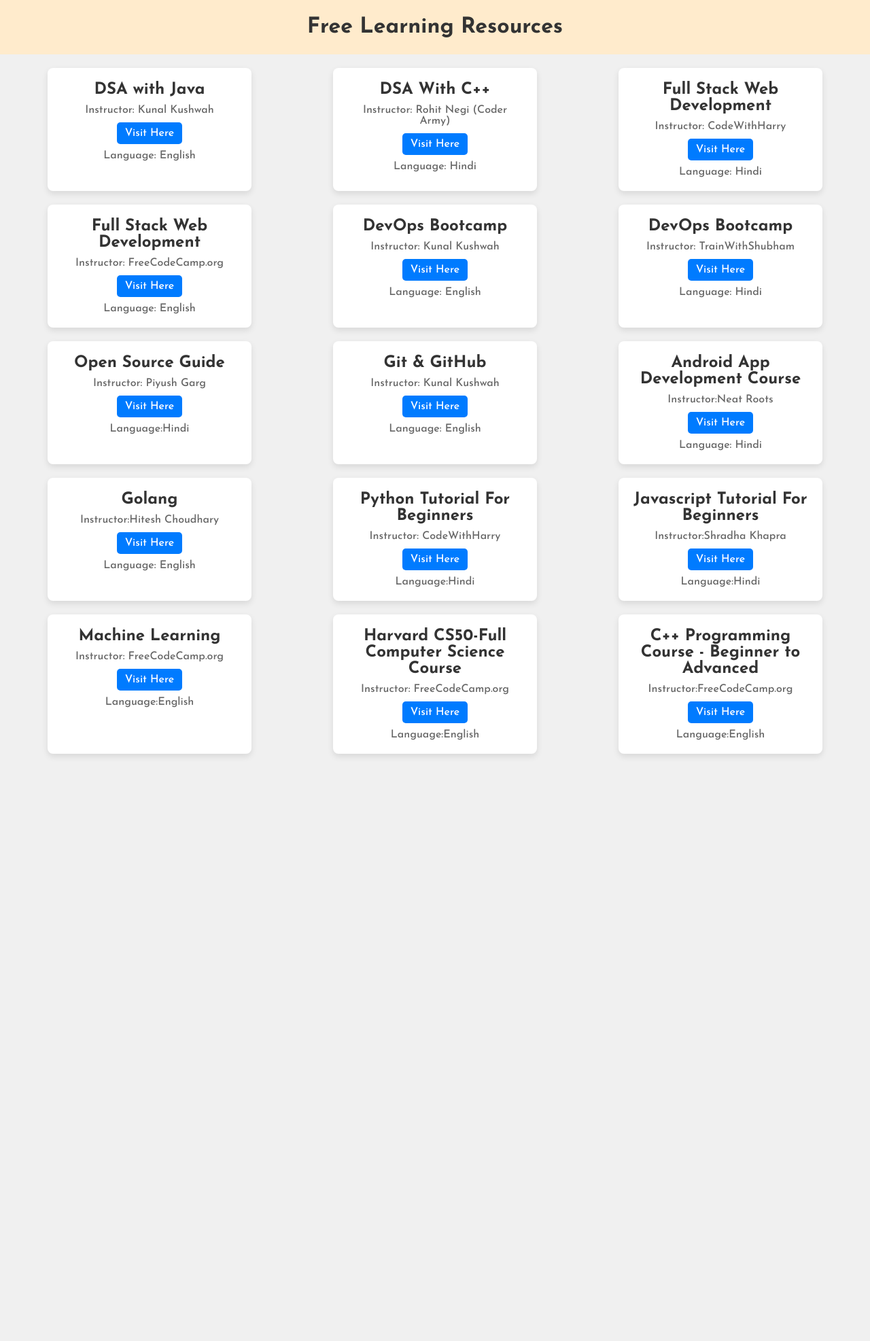
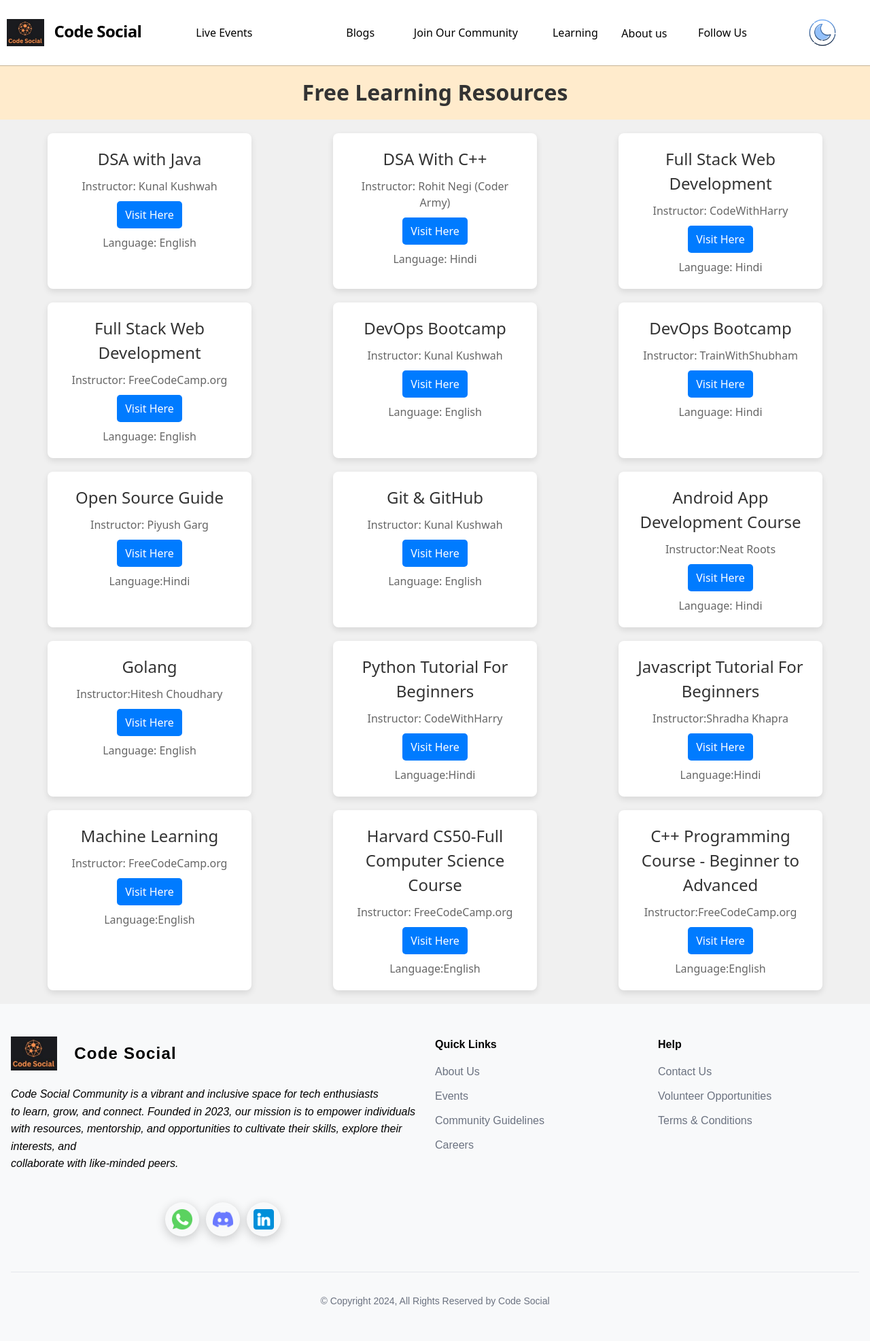
Before and after one commit to Code-Social/official-website, a plain HTML site: page Resources.html in a window 1280 px wide. Shown: the whole page at 68% size. Before the commit the page ends 1129 px from the top, so only its background shows below. Drawn offline with nearby package versions, Linux system fonts and the light colour scheme.

Commit message:
feat: added navbar and footer to Resources.html

```diff
--- a/Resources.html
+++ b/Resources.html
@@ -4,12 +4,91 @@
     <meta charset="UTF-8">
     <meta name="viewport" content="width=device-width, initial-scale=1.0">
     <title>Free Learning Resources</title>
-    <link rel="stylesheet" href="./Resources.css">
+    <link rel="stylesheet" href="styles.css" type="text/css" />
+    <link rel="stylesheet" href="Resources.css">
+    <script src="script.js" defer></script>
+    <script type="text/javascript" src="darkmode.js" defer></script>
     <link rel="preconnect" href="https://fonts.googleapis.com">
     <link rel="preconnect" href="https://fonts.gstatic.com" crossorigin>
     <link href="https://fonts.googleapis.com/css2?family=Josefin+Sans:wght@300;500;700&display=swap" rel="stylesheet">
+    <link href="https://cdn.jsdelivr.net/npm/tailwindcss@2.2.19/dist/tailwind.min.css" rel="stylesheet">
 </head>
 <body>
+    <!-- Adding Navbar -->
+    <nav class="navbar">
+        <a href="index.html" class="flex"><img src="images/logo.png" class="logo">
+            <span class="website-name tracking-tight ">Code Social</span></a>
+
+
+        <!-- Hamburger Menu -->
+        <div class="hamburger-menu">
+            <div class="toggle-button">
+                <img src="images/hamburger.png" alt="open" id="hamburger-img">
+
+            </div>
+        </div>
+
+        <!-- Navbar Links -->
+        <ul class="navbar-links flex  ">
+            <li class="ml-20">
+                <a href="maintenance.html">Live Events</a>
+                <ul class="dropdown  ">
+                    <li><a href="register.html">Register Now</a></li>
+                    <li><a href="maintenance.html">Why don't you react?</a></li>
+
+                </ul>
+            </li>
+         <!-- blog section -->
+            <ul class="navbar-links flex  ">
+            <li class="ml-20">
+                <a href="blog.html">Blogs</a>
+                </ul>
+            </li>
+            <li class="community">
+                <a href="maintenance.html">Join Our Community</a>
+                <ul class="dropdown">
+                    <li><a href="maintenance.html">WhatsApp</a></li>
+                    <li><a href="maintenance.html">Discord</a></li>
+                </ul>
+            </li>
+            <li>
+                <a href="learning.html">Learning</a>
+                <ul class="dropdown">
+                    <li><a href="Resources.html">Free Learning Resources</a></li>
+                    <li><a href="#">Mentorship Programs</a></li>
+                    <li><a href="#">Peer-to-Peer Sessions</a></li>
+                </ul>
+            </li>
+            <li class="hamburger-menu">
+                <div class="toggle-button">
+                    <span class="about-text">About us</span>
+                    <button class="bar"></button>
+                    <button class="bar"></button>
+                    <button class="bar"></button>
+                </div>
+                <ul class="dropdown">
+                    <li><a href="mentorship.html">Meet Our Team</a></li>
+                    <li><a href="#">Join Our Team</a></li>
+                    <li><a href="#">Contact Us</a></li>
+                    <li><a href="#">Follow Us</a></li>
+                </ul>
+            </li>
+
+            <li>
+                <a href="maintenance.html">Follow Us</a>
+            </li>
+            <!-- Dark Mode Toggle -->
+            <li>
+                <button id="theme-toggle" class="theme-toggle-btn">
+                    <img src="images/dark-mode.png" alt="theme-mode" id="theme-toggle-icon">
+                </button>
+                <!-- when light mode is active -> use "dark-mode.png" and when dark mode is active -> use "light-mode.png" -->
+            </li>
+        </ul>
+    </nav>
+
+
+
   <div class="nav">
     <div class="text">
         <p>Free Learning Resources</p>
@@ -127,5 +206,52 @@
 
 
   </div>
+
+  <!-- Adding footer -->
+  <footer class="footer-section">
+    <div class="container">
+      <!-- Logo and About Section -->
+      <div class="footer-logo-about">
+        <a href="index.html" class="footer-logo-link">
+          <img src="images/logo.png" alt="Code Social Logo" class="footer-logo">
+          <span class="website-name">Code Social</span>
+        </a>
+        <p class="footer-about-text">
+          Code Social Community is a vibrant and inclusive space for tech enthusiasts <br> to learn, grow, and connect. Founded in 2023, our mission is to empower individuals <br> with resources, mentorship, and opportunities to cultivate their skills, explore their interests, and <br>collaborate with like-minded peers.
+        </p>
+        <div class="social-icons">
+          <a href="https://wa.me/your-whatsapp-number" target="_blank"><img src="images/whatsapp-icon.png" alt="WhatsApp"></a>
+          <a href="https://discord.gg/MSTNyRSPYW" target="_blank"><img src="images/discord-icon.png" alt="Discord"></a>
+          <a href="https://www.linkedin.com/company/code-social/" target="_blank"><img src="images/linkedin-icon.png" alt="LinkedIn"></a>
+        </div>
+      </div>
+
+      <!-- Links Section -->
+      <div class="footer-links">
+        <div class="footer-column">
+          <p class="footer-title">Quick Links</p>
+          <ul class="footer-list">
+            <li><a href="#">About Us</a></li>
+            <li><a href="#">Events</a></li>
+            <li><a href="#">Community Guidelines</a></li>
+            <li><a href="#">Careers</a></li>
+          </ul>
+        </div>
+        <div class="footer-column">
+          <p class="footer-title">Help</p>
+          <ul class="footer-list">
+            <li><a href="#">Contact Us</a></li>
+            <li><a href="#">Volunteer Opportunities</a></li>
+            <li><a href="#">Terms & Conditions</a></li>
+          </ul>
+        </div>
+      </div>
+    </div>
+
+    <!-- Footer Bottom -->
+    <hr class="footer-divider">
+    <p class="footer-bottom-text">© Copyright 2024, All Rights Reserved by Code Social</p>
+  </footer>
+
 </body>
 </html>
```
